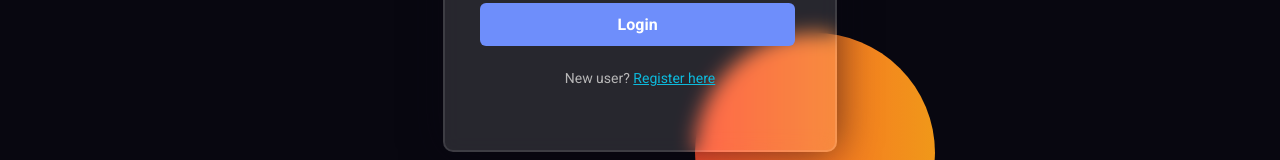
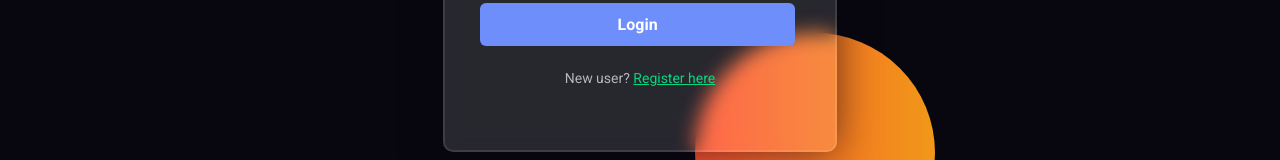
Before and after one commit to SiratoonNahar/Zero-Emission-Engineers_031, a React (Vite) app in the folder reebok-website/: page /auth in a window 1280 px wide. Shown: the part 535-695 px from the top of the page. Built offline with nearby package versions, Linux system fonts and the light colour scheme.

Commit message:
-update auth css file

```diff
--- a/reebok-website/src/components/Auth.css
+++ b/reebok-website/src/components/Auth.css
@@ -112,7 +112,7 @@
 
 
 .auth-box p .register-link {
-    color: #0dbadc;
+    color: #00f890d6;
     text-decoration: underline;
     cursor: pointer;
     transition: color 0.2s ease;
```
